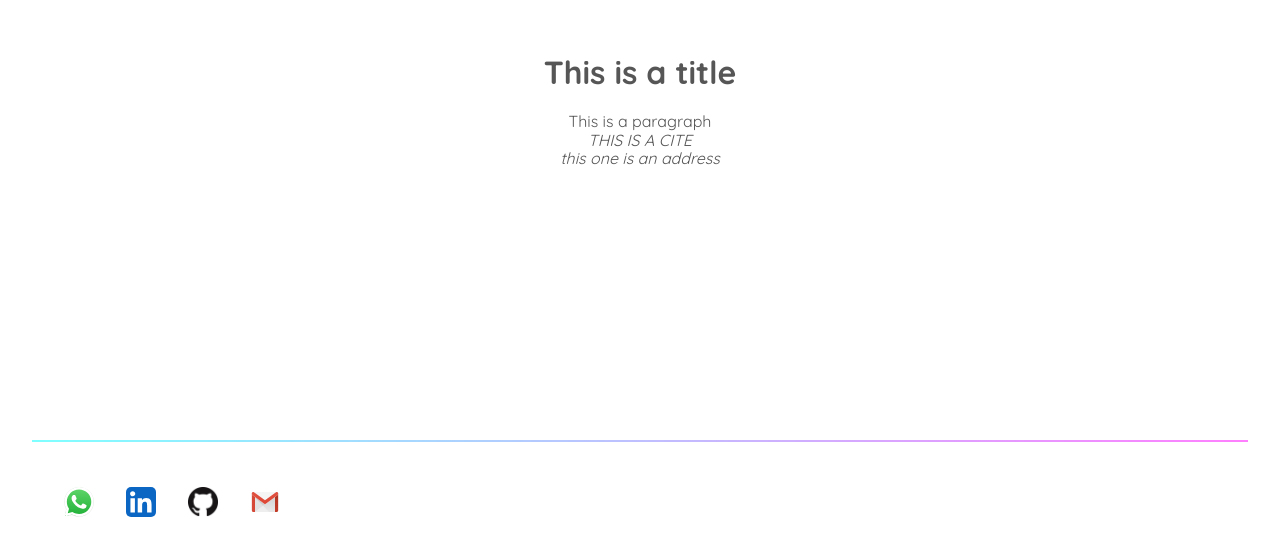
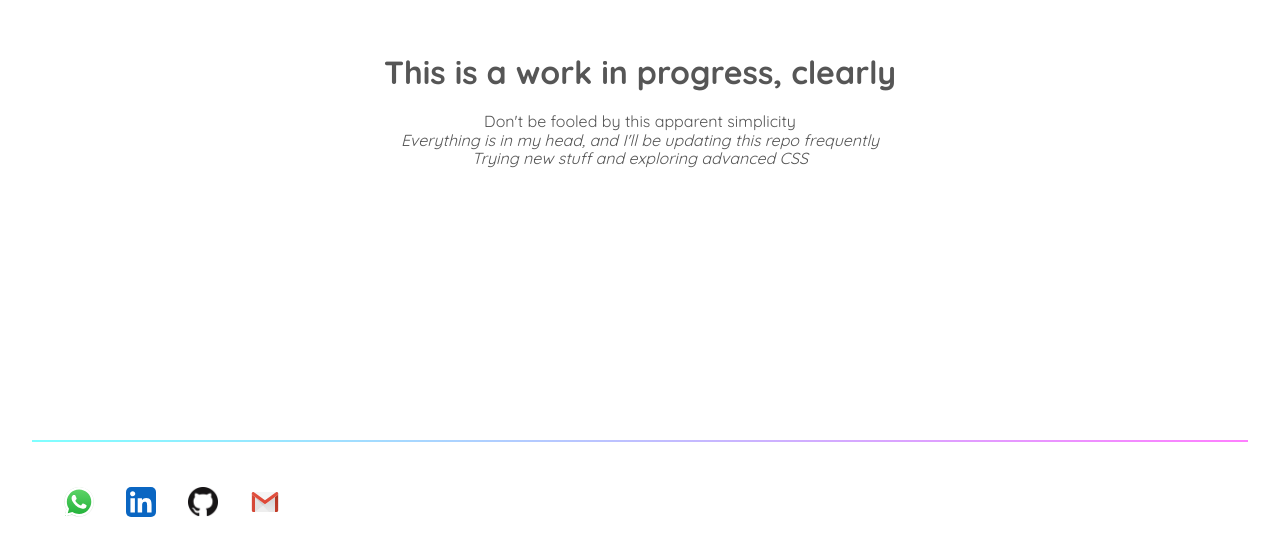
Before and after one commit to Pablo-Rovito/Pablo-Rovito-Portfolio, a Next.js app in the folder pablo-rovito-portfolio/: page / in a window 1280 px wide. Shown: the part 240-796 px from the top of the page. Built offline with nearby package versions, Linux system fonts and the light colour scheme.

Commit message:
updated txt

```diff
--- a/pablo-rovito-portfolio/pages/index.js
+++ b/pablo-rovito-portfolio/pages/index.js
@@ -14,13 +14,16 @@ export default function Home() {
 			</Head>
 
 			<main className={styles.main}>
-				<h1>This is a title</h1>
-				<p>This is a paragraph</p>
-				<cite>THIS IS A CITE</cite>
-				<address>this one is an address</address>
+				<h1>This is a work in progress, clearly</h1>
+				<p>Don't be fooled by this apparent simplicity</p>
+				<cite>
+					Everything is in my head, and I'll be updating this repo
+					frequently
+				</cite>
+				<address>Trying new stuff and exploring advanced CSS</address>
 			</main>
 
-      <div className={styles.footer_wrapper}></div>
+			<div className={styles.footer_wrapper}></div>
 
 			<footer className={styles.footer}>
 				<span>
```
